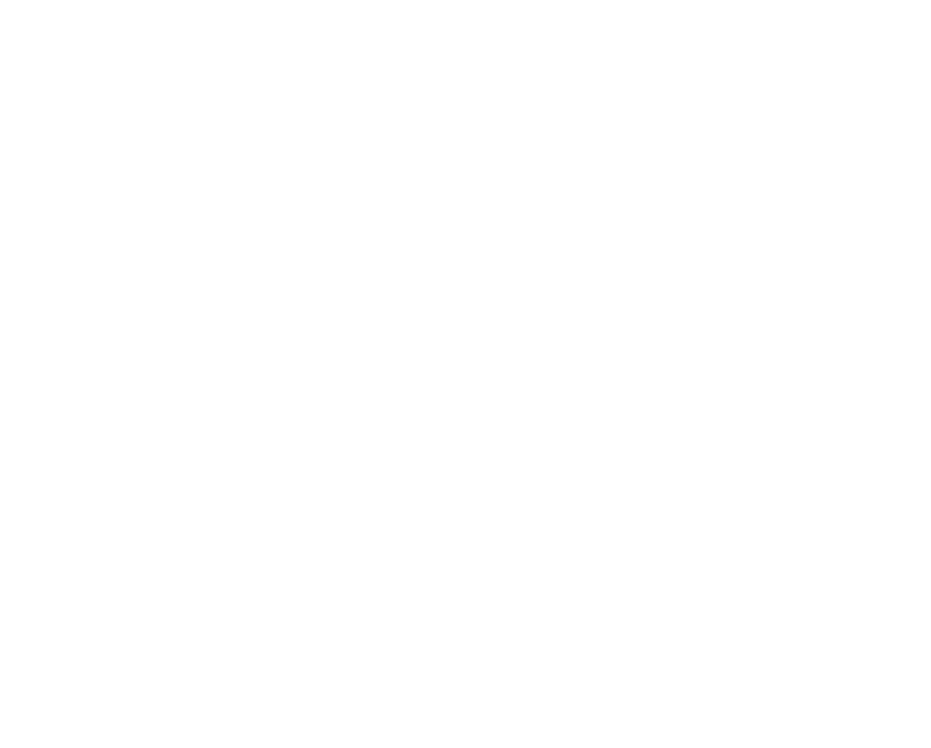
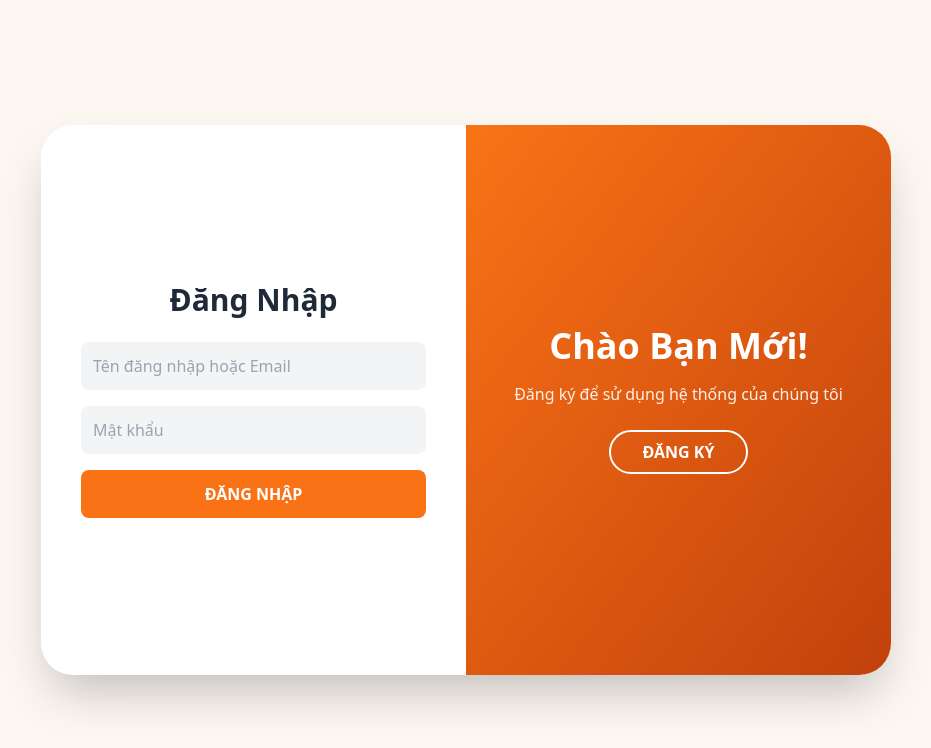
Before and after one commit to Zelcolth/XDPM_WEB-NHOM15, a React app in the folder frontend/: page /auth in a window 1280 px wide. Before the commit this address had no page. Shown: the top 748 px of the page, without its empty margins (174-1105 px from the left). Built offline with nearby package versions, Linux system fonts and the light colour scheme; the HTML template or start-up script is replaced by a standard one.

Commit message:
hoan thanh UI login register

```diff
--- a/frontend/src/App.jsx
+++ b/frontend/src/App.jsx
@@ -2,6 +2,7 @@ import { BrowserRouter, Routes, Route } from 'react-router-dom';
 import OrderItem from './pages/OrderItem';
 import Checkout from './pages/Checkout';
 import Home from './pages/Home';
+import Auth from './pages/Auth';
 function App() {
   return (
     <BrowserRouter>
@@ -9,6 +10,7 @@ function App() {
         <Route path="/" element={<Home />} /> //Để tạm thời, sau này sẽ đổi thành trang chủ
         <Route path="/checkout" element={<Checkout />} />
         <Route path="/order" element={<OrderItem />} />
+        <Route path="/auth" element={<Auth />} />
       </Routes>
     </BrowserRouter>
   );
--- /dev/null
+++ b/frontend/src/pages/Auth.jsx
@@ -0,0 +1,121 @@
+import React, { useState } from "react";
+
+export default function Auth() {
+  const [isLogin, setIsLogin] = useState(true);
+
+  return (
+    <div className="min-h-screen flex items-center justify-center bg-[#FDF7F2] font-sans p-4">
+      <div className="relative w-full max-w-[850px] h-[550px] bg-white rounded-[2rem] shadow-2xl overflow-hidden flex">
+
+        {/* LEFT SIDE */}
+        <div className="w-1/2 h-full overflow-hidden relative z-10">
+          <div
+            className={`absolute inset-0 flex w-[200%] h-full transition-transform duration-700 ease-in-out ${
+              isLogin ? "translate-x-0" : "translate-x-[-50%]"
+            }`}
+          >
+
+            {/* LOGIN */}
+            <div className="w-1/2 flex-shrink-0 flex flex-col justify-center items-center px-10">
+              <h2 className="text-3xl font-extrabold text-gray-800 mb-6">
+                Đăng Nhập
+              </h2>
+
+              <div className="w-full space-y-4">
+                <input
+                  type="text"
+                  placeholder="Tên đăng nhập hoặc Email"
+                  className="w-full p-3 rounded-lg bg-gray-100 outline-none focus:ring-2 focus:ring-orange-400"
+                />
+
+                <input
+                  type="password"
+                  placeholder="Mật khẩu"
+                  className="w-full p-3 rounded-lg bg-gray-100 outline-none focus:ring-2 focus:ring-orange-400"
+                />
+
+                <button className="w-full bg-orange-500 hover:bg-orange-600 text-white py-3 rounded-lg font-semibold transition">
+                  ĐĂNG NHẬP
+                </button>
+              </div>
+            </div>
+
+            {/* REGISTER */}
+            <div className="w-1/2 flex-shrink-0 flex flex-col justify-center items-center px-10">
+              <h2 className="text-3xl font-extrabold text-gray-800 mb-6">
+                Tạo Tài Khoản
+              </h2>
+
+              <div className="w-full space-y-4">
+                <input
+                  type="text"
+                  placeholder="Họ và tên"
+                  className="w-full p-3 rounded-lg bg-gray-100 outline-none focus:ring-2 focus:ring-orange-400"
+                />
+
+                <input
+                  type="email"
+                  placeholder="Email"
+                  className="w-full p-3 rounded-lg bg-gray-100 outline-none focus:ring-2 focus:ring-orange-400"
+                />
+
+                <input
+                  type="password"
+                  placeholder="Mật khẩu"
+                  className="w-full p-3 rounded-lg bg-gray-100 outline-none focus:ring-2 focus:ring-orange-400"
+                />
+
+                <button className="w-full bg-orange-500 hover:bg-orange-600 text-white py-3 rounded-lg font-semibold transition">
+                  ĐĂNG KÝ
+                </button>
+              </div>
+            </div>
+
+          </div>
+        </div>
+
+        {/* RIGHT SIDE */}
+        <div className="w-1/2 h-full bg-gradient-to-br from-orange-500 to-orange-700 text-white flex flex-col justify-center items-center text-center px-8">
+
+          {isLogin ? (
+            <>
+              <h2 className="text-4xl font-bold mb-4">
+                Chào Bạn Mới!
+              </h2>
+
+              <p className="mb-6 opacity-90">
+                Đăng ký để sử dụng hệ thống của chúng tôi
+              </p>
+
+              <button
+                onClick={() => setIsLogin(false)}
+                className="border-2 border-white px-8 py-2 rounded-full hover:bg-white hover:text-orange-600 transition font-semibold"
+              >
+                ĐĂNG KÝ
+              </button>
+            </>
+          ) : (
+            <>
+              <h2 className="text-4xl font-bold mb-4">
+                Mừng Trở Lại!
+              </h2>
+
+              <p className="mb-6 opacity-90">
+                Nếu đã có tài khoản hãy đăng nhập
+              </p>
+
+              <button
+                onClick={() => setIsLogin(true)}
+                className="border-2 border-white px-8 py-2 rounded-full hover:bg-white hover:text-orange-600 transition font-semibold"
+              >
+                ĐĂNG NHẬP
+              </button>
+            </>
+          )}
+
+        </div>
+
+      </div>
+    </div>
+  );
+}
--- a/frontend/src/pages/Home.jsx
+++ b/frontend/src/pages/Home.jsx
@@ -63,14 +63,14 @@ export default function Home() {
     />
 
     <button
-      onClick={() => navigate('/login')}
+      onClick={() => navigate('/auth')}
       className="text-sm px-4 py-2 border rounded-full hover:bg-gray-100"
     >
       Đăng nhập
     </button>
 
     <button
-      onClick={() => navigate('/register')}
+      onClick={() => navigate('/auth')}
       className="text-sm px-4 py-2 bg-orange-500 text-white rounded-full hover:bg-orange-600"
     >
       Đăng ký
```
